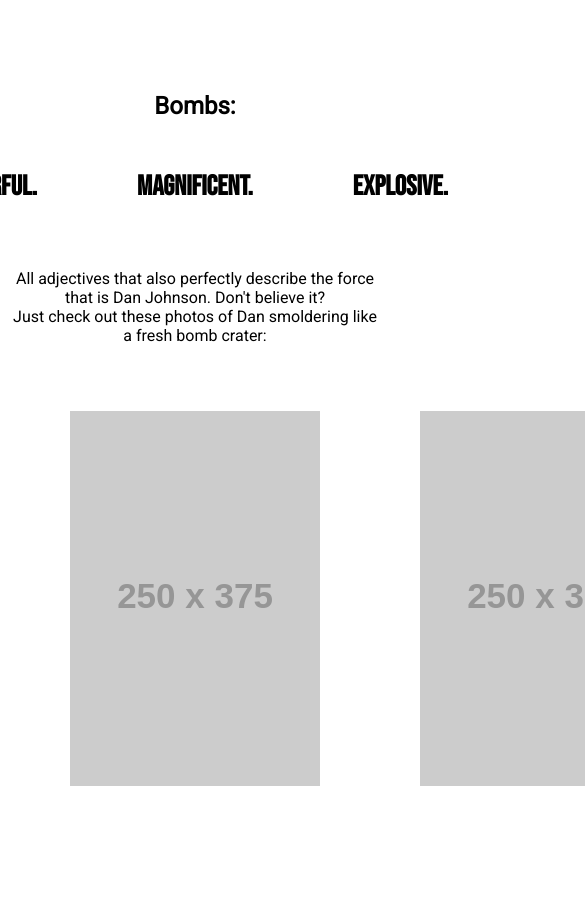
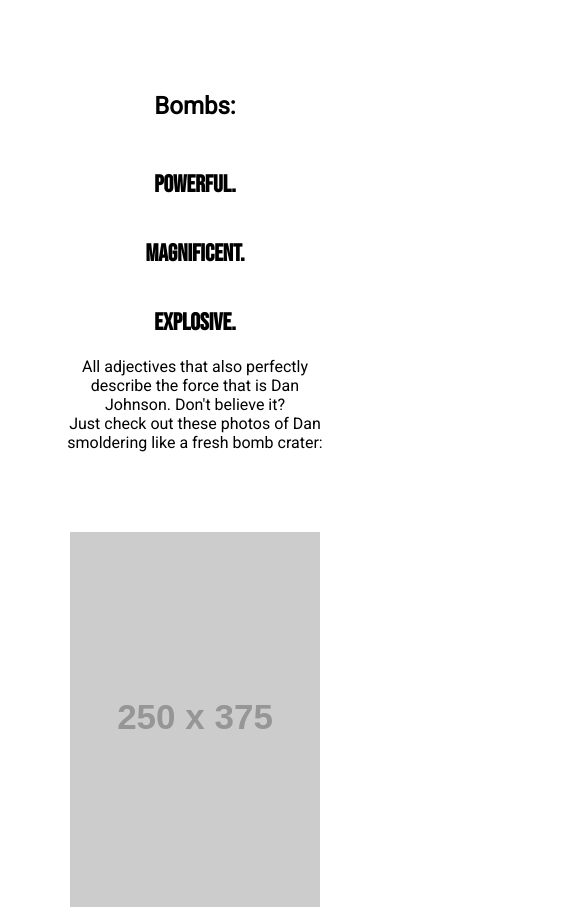
Before and after one commit to Gabester0/DanJohnsonIsTheBomb, a plain HTML site: page index.html in a window 390 px wide. Shown: the part 960-1870 px from the top of the page, 585 px wide, since content can reach past the window. Drawn offline with Linux system fonts and the light colour scheme; placeholder pictures from the web are drawn by us.

Commit message:
finished responsive styling

```diff
--- a/style.css
+++ b/style.css
@@ -32,16 +32,19 @@ h2 {
 }
 
 .bomb-sandwich {
-  width: 100%;
+  width: 80%;
+  margin-right: auto;
+  margin-left: auto;
   display: flex;
   flex-direction: row;
   align-items: center;
-  justify-content: center;
+  justify-content: space-evenly;
   font-family: "Bebas Neue", cursive;
 }
 
 .bomb-sandwich span {
-  margin: 50px;
+  margin-top: 50px;
+  margin-bottom: 50px;
   font-size: 1.75rem;
 }
 
@@ -51,7 +54,7 @@ h2 {
 }
 
 .bomb {
-  margin: 0 50px 0 50px;
+  margin: 0;
   height: 100px;
   width: auto;
 }
@@ -101,9 +104,27 @@ footer {
   }
 }
 
+@media (max-width: 750px) {
+  #bomb-content p {
+    width: 350px;
+    margin: auto;
+  }
+}
+
 @media (max-width: 600px) {
   .landing-img {
     width: 200px;
+  }
+
+  #bomb-content .bomb-sandwich {
+    flex-direction: column;
+    margin-top: 30px;
+  }
+
+  .bomb-sandwich span {
+    margin-top: 20px;
+    margin-bottom: 20px;
+    font-size: 1.5rem;
   }
 }
 
@@ -124,4 +145,8 @@ footer {
     height: 50px;
     margin: 0px;
   }
+
+  #bomb-content p {
+    width: 275px;
+  }
 }
```
